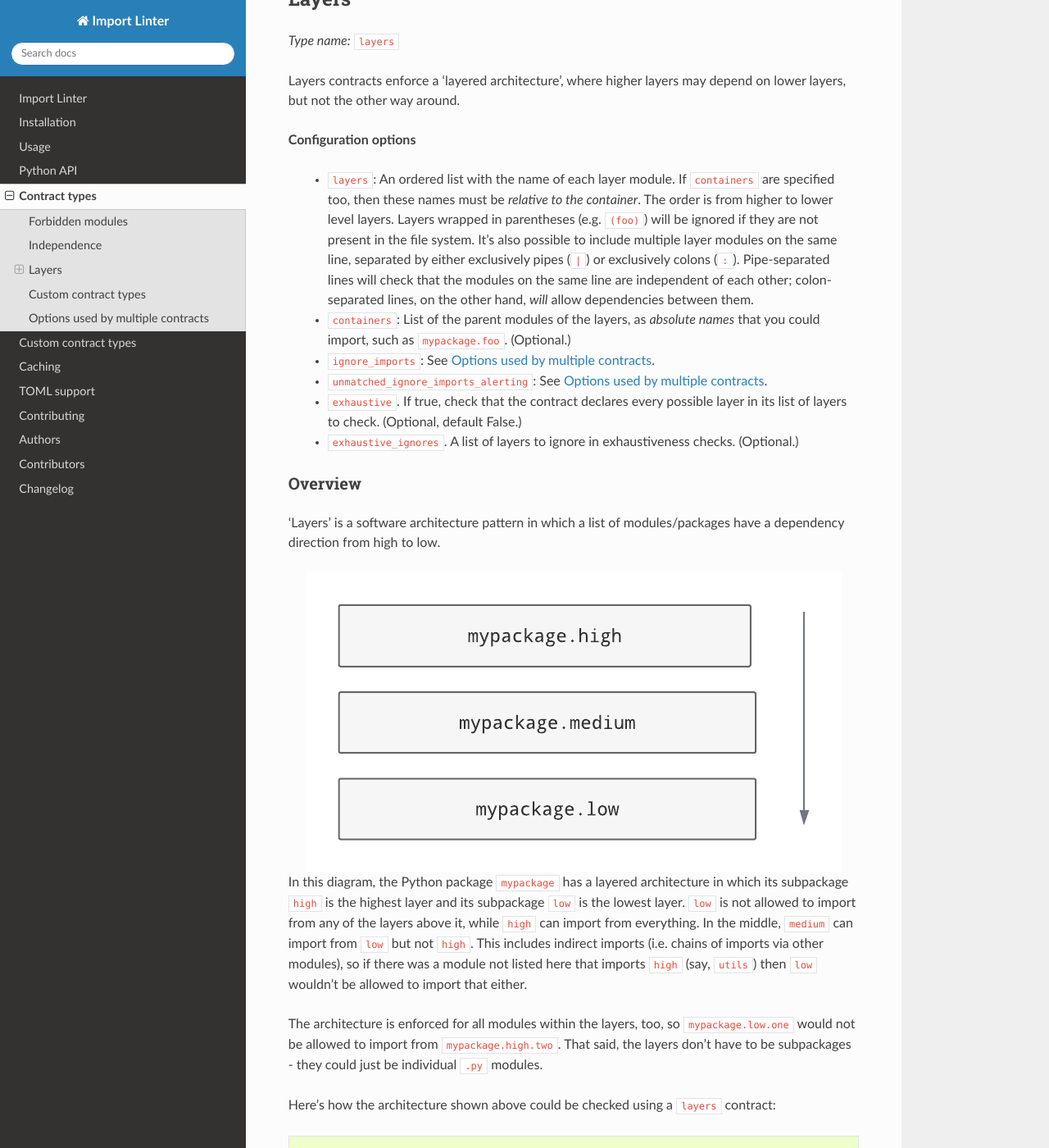
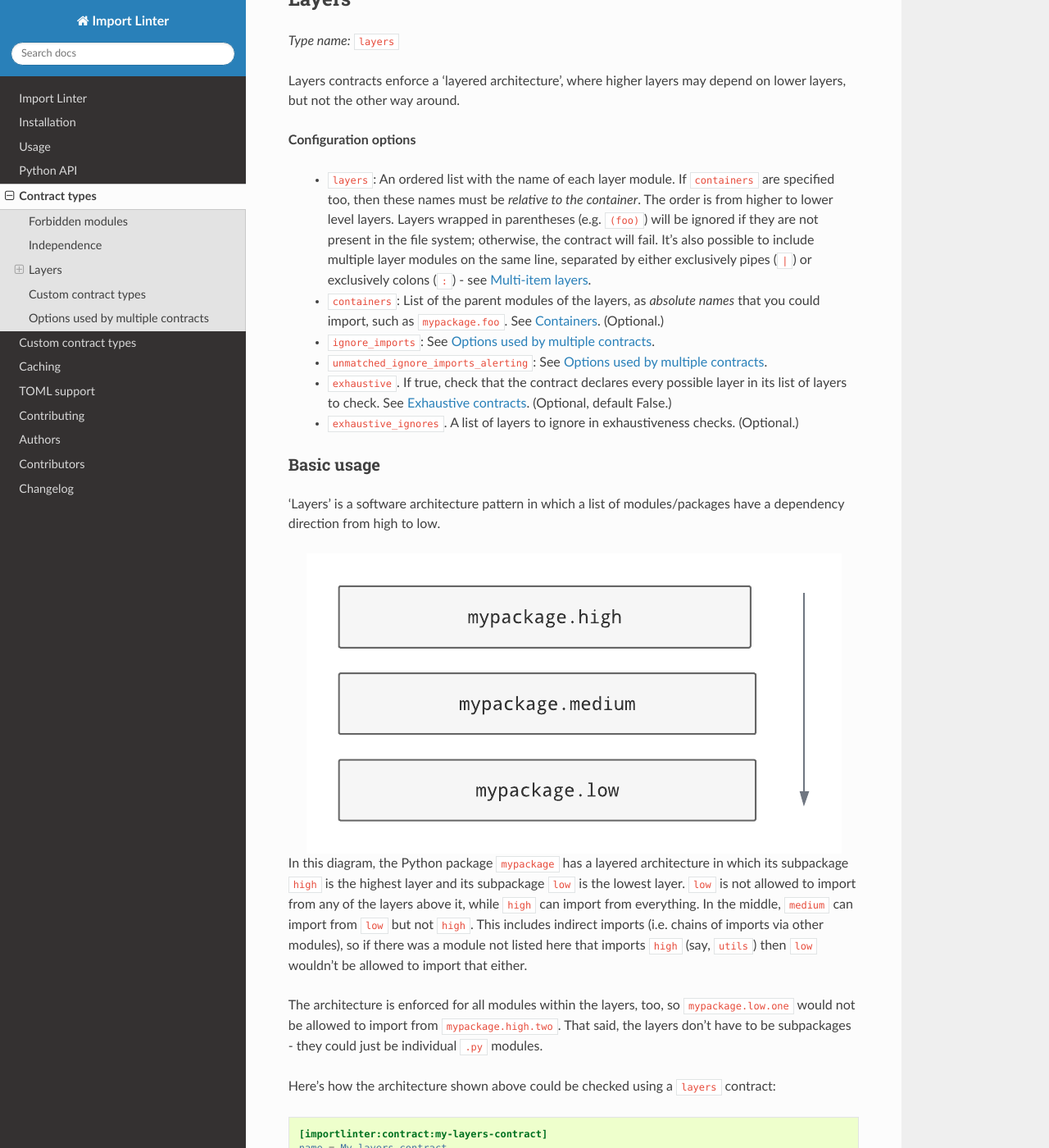
Before and after one commit to seddonym/import-linter, a Sphinx documentation site: the page built from docs/contract_types.rst, in a window 1280 px wide and 1400 px high, scrolled down 2143 px. Shown: the whole window at 82% size. Built offline with Sphinx 7.4.7 and the Read the Docs theme 2.0.0, drawn with Linux system fonts in a browser that asks for light colours; some of the changed text lies outside the part shown.

Commit message:
Improve layering docs

```diff
--- a/docs/contract_types.rst
+++ b/docs/contract_types.rst
@@ -111,21 +111,20 @@
     - ``layers``:
       An ordered list with the name of each layer module. If ``containers`` are specified too, then these names must be
       *relative to the container*. The order is from higher to lower level layers. Layers wrapped in parentheses
-      (e.g. ``(foo)``) will be ignored if they are not present in the file system. It's also possible to include
-      multiple layer modules on the same line, separated by either exclusively pipes (``|``) or exclusively colons
-      (``:``). Pipe-separated lines will check that the modules on the same line are independent of each other;
-      colon-separated lines, on the other hand, *will* allow dependencies between them.
+      (e.g. ``(foo)``) will be ignored if they are not present in the file system; otherwise, the contract will fail.
+      It's also possible to include multiple layer modules on the same line, separated by either exclusively pipes
+      (``|``) or exclusively colons (``:``) - see :ref:`Multi-item layers`.
     - ``containers``:
       List of the parent modules of the layers, as *absolute names* that you could import, such as
-      ``mypackage.foo``. (Optional.)
+      ``mypackage.foo``. See :ref:`Containers`. (Optional.)
     - ``ignore_imports``: See :ref:`Shared options`.
     - ``unmatched_ignore_imports_alerting``: See :ref:`Shared options`.
     - ``exhaustive``. If true, check that the contract declares every possible layer in its list of layers to check.
-      (Optional, default False.)
+      See :ref:`Exhaustive contracts`. (Optional, default False.)
     - ``exhaustive_ignores``. A list of layers to ignore in exhaustiveness checks. (Optional.)
 
-Overview
-^^^^^^^^
+Basic usage
+^^^^^^^^^^^
 
 'Layers' is a software architecture pattern in which a list of modules/packages have a dependency direction
 from high to low.
@@ -184,6 +184,8 @@
 
 In this contract, each top level package is treated as a layer. (Note, though, that they all need to be specified
 as ``root_packages`` in the ``[importlinter]`` configuration, too.)
+
+.. _Containers:
 
 Containers
 ^^^^^^^^^^
@@ -229,13 +231,14 @@
 Notice that ``medium`` is wrapped in parentheses, making it an optional layer. This means that if it is missing from any of
 the containers, Import Linter won't complain.
 
+.. _Exhaustive contracts:
+
 Exhaustive contracts
 ^^^^^^^^^^^^^^^^^^^^
 
 If you want to make sure that *every* module in each container is defined as a layer, you can mark the contract as
 'exhaustive'. This means that if a module is added to the code base in the same package as your layers, the contract
-will fail. Any such modules that shouldn't cause a failure can be added to an ``exhaustive_ignores`` list. At present,
-exhaustive contracts are only supported for layers that define containers.
+will fail. Any such modules that shouldn't cause a failure can be added to an ``exhaustive_ignores`` list.
 
 .. code-block:: ini
 
@@ -257,8 +260,12 @@
 If, say, a module existed called ``mypackage.foo.extra``, the contract will fail as it is not listed as a layer. However
 ``mypackage.foo.utils`` would be allowed as it is listed in ``exhaustive_ignores``.
 
-Layers containing multiple siblings
-^^^^^^^^^^^^^^^^^^^^^^^^^^^^^^^^^^^
+Exhaustive contracts are only supported for layers that define containers.
+
+.. _Multi-item layers:
+
+Multi-item layers
+^^^^^^^^^^^^^^^^^
 
 Import Linter supports the presence of multiple sibling modules or packages within the same layer. In the diagram below,
 the modules ``blue``, ``green`` and ``yellow`` are 'independent' in the same layer. This means that, in addition to not
```
Also changed, not shown: other parts of docs/contract_types.rst (+2 -1 lines).
